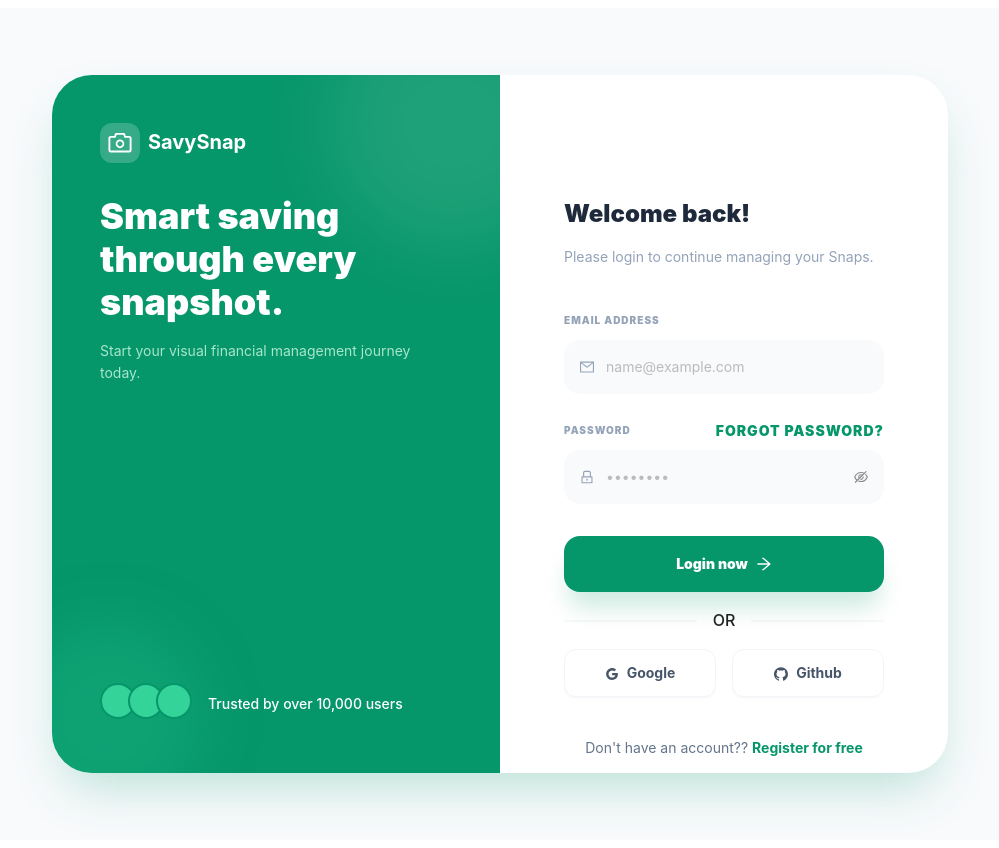
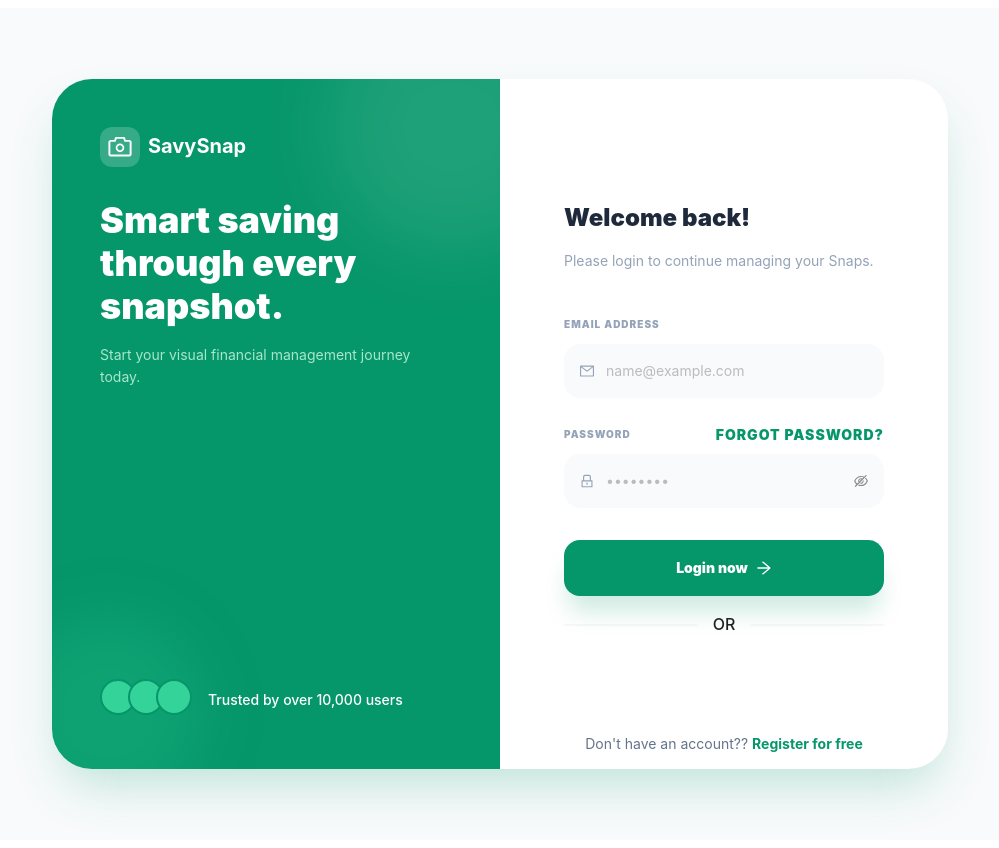
Before and after one commit to chaunhattang/SavySnap, a Next.js app in the folder fe/my-app/: page /en/login in a window 1280 px wide. Shown: the whole page, without its empty margins (140-1139 px from the left). Built offline with nearby package versions, Linux system fonts and the light colour scheme; no server answers; what @ant-design/nextjs-registry would draw is missing.

Commit message:
update_ggLogin

```diff
--- a/fe/my-app/src/components/auth/login/LoginForm.tsx
+++ b/fe/my-app/src/components/auth/login/LoginForm.tsx
@@ -13,6 +13,9 @@ import Link from 'next/link';
 import { useTranslations } from 'next-intl';
 import { useRouter } from 'next/navigation';
 import { authService } from '@/services/apis/auth.service';
+import { jwtDecode } from 'jwt-decode';
+import Cookies from 'js-cookie';
+import { GoogleLogin } from '@react-oauth/google';
 
 export default function LoginForm() {
     const t = useTranslations('auth.login');
@@ -36,6 +39,54 @@ export default function LoginForm() {
             console.error('Lỗi đăng nhập:', error);
         } finally {
             setLoading(false);
+        }
+    };
+
+    const loginWithGoogle = async (googleToken: string) => {
+        try {
+            const res = await fetch(`${process.env.NEXT_PUBLIC_API_URL}/auth/google`, {
+                method: 'POST',
+                headers: {
+                    'Content-Type': 'application/json',
+                },
+                body: JSON.stringify({
+                    token: googleToken,
+                }),
+            });
+
+            if (!res.ok) {
+                console.error('Login failed:', res.status);
+                return;
+            }
+
+            const data = await res.json();
+
+            const accessToken = data.result.token;
+
+            if (!accessToken) {
+                console.error('No token returned');
+                return;
+            }
+
+            const decoded: any = jwtDecode(accessToken);
+
+            const role = decoded.role;
+
+            const isAdmin = role === 'ADMIN';
+
+            Cookies.set('accessToken', accessToken, {
+                expires: 7,
+                path: '/',
+            });
+
+            Cookies.set('role', role, {
+                expires: 7,
+                path: '/',
+            });
+
+            router.push(isAdmin ? '/admin' : '/user');
+        } catch (error) {
+            console.error(error);
         }
     };
 
@@ -135,19 +186,20 @@ export default function LoginForm() {
                 <Typography.Text className={styles.inheritAllText}>{t('divider')}</Typography.Text>
             </Divider>
             <Row gutter={16}>
-                <Col span={12}>
-                    <Button block className={styles.socialBtn} icon={<GoogleOutlined />}>
-                        <Typography.Text className={styles.inheritWeightText}>
-                            {t('loginWithGoogle')}
-                        </Typography.Text>
-                    </Button>
-                </Col>
-                <Col span={12}>
-                    <Button block className={styles.socialBtn} icon={<GithubOutlined />}>
-                        <Typography.Text className={styles.inheritWeightText}>
-                            {t('loginWithGithub')}
-                        </Typography.Text>
-                    </Button>
+                <Col span={24}>
+                    <GoogleLogin
+                        onError={() => console.error('Login Failed')}
+                        onSuccess={(credentialResponse) => {
+                            const token = credentialResponse.credential;
+
+                            if (!token) {
+                                console.error('No credential');
+                                return;
+                            }
+
+                            loginWithGoogle(token);
+                        }}
+                    />
                 </Col>
             </Row>
             <p className={styles.footerText}>
```
